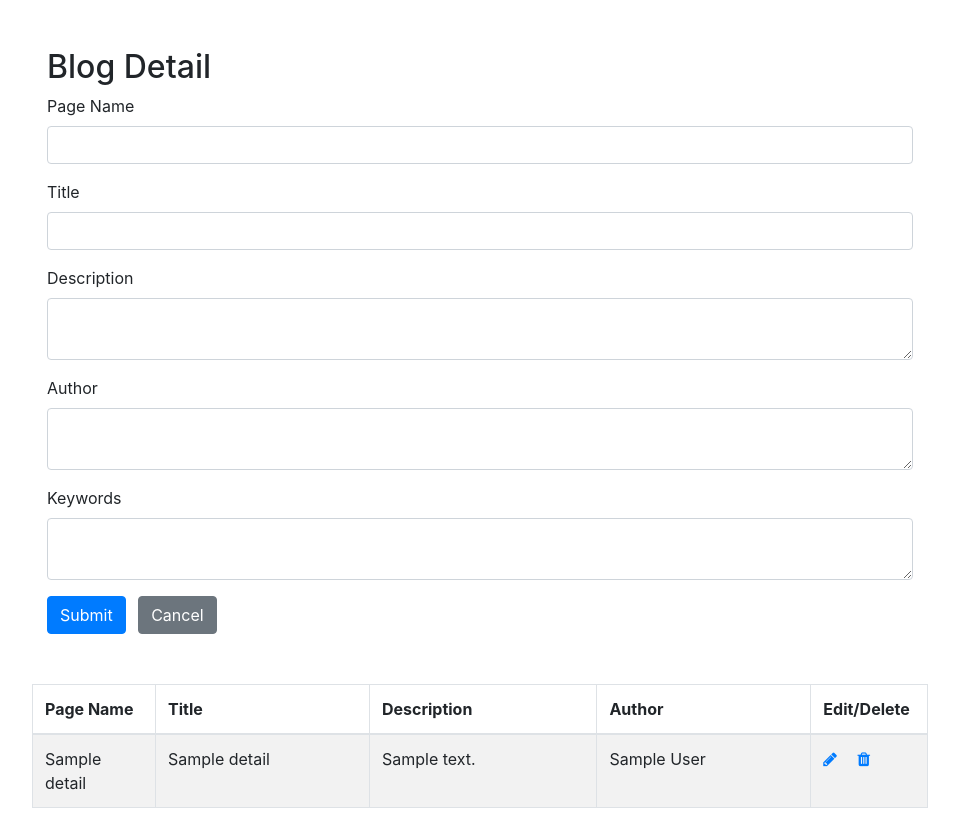
After one commit to preetu098/mitsafewebsite, a PHP site: page /admin/blogdetail.php in a window 1280 px wide. The commit adds this page. Shown: the whole page, without its empty margins (160-1119 px from the left). Run offline with PHP 8.4, Linux system fonts and the light colour scheme; tables that the repository leaves empty or names only in its code hold one stand-in row (values such as "Sample post").

Commit message:
have added

```diff
--- /dev/null
+++ b/admin/blogdetail.php
@@ -0,0 +1,166 @@
+<?php
+// Include config file
+require_once "../config.php";
+
+if(isset($_POST['btn_submit'])){
+
+    $pagename=$_POST['page_name'];
+    $title=$_POST['title'];
+    $description=$_POST['description'];
+    $author=$_POST['author'];
+    $keywords=$_POST['keywords'];
+
+    $edit_blog_id=$_POST['edit_blog_id'];
+
+    if(  $edit_blog_id==0){
+        $stmt_add= $pdo->prepare("INSERT INTO blog_details set page_name=:pn,title=:tl,description=:desc,author=:at,keywords=:kw");
+    }
+    else{
+        $stmt_add= $pdo->prepare("update blog_details set  page_name=:pn,title=:tl,description=:desc,author=:at ,keywords=:kw where id=:bid");
+        $stmt_add->bindParam(":bid",   $edit_blog_id);
+
+    }
+
+   $stmt_add->bindParam(":pn",   $pagename);
+   $stmt_add->bindParam(":tl",    $title);
+   $stmt_add->bindParam(":desc",    $description);
+   $stmt_add->bindParam(":at",     $author);
+   $stmt_add->bindParam(":kw",   $keywords);
+   $stmt_add->execute();
+
+
+}
+
+
+if(isset($_GET['del_id'])){
+
+    $del_id=$_GET['del_id'];
+
+    $stmt_del= $pdo->prepare("delete from blog_details where id=:delid");
+
+    $stmt_del->bindParam(":delid",$del_id);
+
+    $stmt_del->execute();
+
+}
+
+if(isset($_GET['edit_id'])){
+
+    $edit_id=$_GET['edit_id'];
+
+    $stmt_sel= $pdo->prepare("select * from blog_details where id=:editid");
+
+    $stmt_sel->bindParam(":editid",$edit_id);
+
+    $stmt_sel->execute();
+
+
+    $edit_blog_detail=    $stmt_sel->fetch(PDO::FETCH_ASSOC);
+
+
+}
+
+
+$stmt_blogs=$pdo->prepare("select * from blog_details");
+$stmt_blogs->execute();
+
+$all_blogs=$stmt_blogs->fetchAll(PDO::FETCH_ASSOC);
+
+
+?>
+
+<!DOCTYPE html>
+<html lang="en">
+<head>
+    <meta charset="UTF-8">
+    <title>Blog Detail</title>
+    <link rel="stylesheet" href="https://stackpath.bootstrapcdn.com/bootstrap/4.5.2/css/bootstrap.min.css">
+    <link rel="stylesheet" href="https://maxcdn.bootstrapcdn.com/font-awesome/4.7.0/css/font-awesome.min.css">
+    <script src="https://code.jquery.com/jquery-3.5.1.min.js"></script>
+    <script src="https://cdn.jsdelivr.net/npm/popper.js@1.16.1/dist/umd/popper.min.js"></script>
+    <script src="https://stackpath.bootstrapcdn.com/bootstrap/4.5.2/js/bootstrap.min.js"></script>
+    <style>
+        .wrapper{
+            width: 70%;
+            margin: 0 auto;
+        }
+        table tr td:last-child{
+            width: 120px;
+        }
+    </style>
+</head>
+<body>
+    <div class="wrapper">
+        <div class="container-fluid">
+            <div class="row">
+                <div class="col-md-12">
+                    <h2 class="mt-5">Blog Detail</h2>
+                    <form action="<?php echo htmlspecialchars($_SERVER["PHP_SELF"]); ?>" method="post">
+                    <input type="hidden" name="edit_blog_id"  value="<?php if(isset($edit_blog_detail)){ echo   $edit_blog_detail['id']; }else{ echo 0;}  ?>"  />
+                                            <div class="form-group">
+                            <label>Page Name</label>
+                            <input type="text" name="page_name" class="form-control"  value="<?php  if(isset($edit_blog_detail)){ echo $edit_blog_detail['page_name'] ; } ?>"  required>
+                        </div>
+                        <div class="form-group">
+                            <label>Title</label>
+                            <input type="text" name="title" class="form-control"   value="<?php  if(isset($edit_blog_detail)){ echo $edit_blog_detail['title'] ; } ?>"  required>
+                        </div>
+
+                        <div class="form-group">
+                            <label>Description</label>
+                            <textarea class="form-control"  name="description"   required ><?php  if(isset($edit_blog_detail)){ echo $edit_blog_detail['description'] ; } ?></textarea>
+                        </div>
+
+                        <div class="form-group">
+                            <label>Author</label>
+                            <textarea class="form-control"  name="author"   required ><?php  if(isset($edit_blog_detail)){ echo $edit_blog_detail['author'] ; } ?></textarea>
+                        </div>
+
+
+                        <div class="form-group">
+                            <label>Keywords</label>
+                            <textarea class="form-control"  name="keywords"   required ><?php  if(isset($edit_blog_detail)){ echo $edit_blog_detail['keywords'] ; } ?></textarea>
+                        </div>
+
+                        <input type="submit" name="btn_submit" class="btn btn-primary" value="Submit">
+                        <a href="blogdetail.php" class="btn btn-secondary ml-2">Cancel</a>
+                    </form>
+
+
+                </div>
+
+                <table class="table table-bordered table-striped" style="margin-top:50px;">
+                        <thead><th style="width:150px;">Page Name</th><th  style="width:300px;">Title</th><th   style="width:300px;">Description</th><th   style="width:300px;">Author</th><th>Edit/Delete</th></thead>
+
+                        <tbody>
+                            <?php
+
+                            foreach($all_blogs as $single_blog){
+                                ?>
+                                <tr>
+                                    <td><?php echo  $single_blog['page_name'];  ?></td>
+                                    <td><?php echo  $single_blog['title'];  ?></td>
+                                    <td><?php echo  $single_blog['description'];  ?></td>
+                                    <td><?php echo  $single_blog['author'];  ?></td>
+                                    <td>
+                                    <a href="blogdetail.php?edit_id=<?php echo  $single_blog['id'];  ?>" class="mr-3" title="Update Record"  ><span class="fa fa-pencil"></span></a>
+                                    <a onclick="return confirm('Are you sure to delete ?')" href="blogdetail.php?del_id=<?php echo  $single_blog['id'];  ?>" title="Delete Record" ><span class="fa fa-trash"></span></a>
+                                </td>
+                                </tr>
+
+
+
+                                <?php
+
+                               }
+
+
+                                ?>
+
+                        </tbody>
+                    </table>
+            </div>
+        </div>
+    </div>
+</body>
+</html>
--- a/config.php
+++ b/config.php
@@ -4,13 +4,26 @@ $host = $_SERVER['HTTP_HOST'];
 $con = "";
 
 
-// if($host == 'mitsafewebsite.modvent.com'){
-//     $con = mysqli_connect('localhost', 'raichand_website_user', '6zE65Ybr6iRLAYXX', 'raichand_website') or die('not connected');
-// }
-// else{
+if($host == 'mitsafewebsite.modvent.com'){
 
-//     $con = mysqli_connect('localhost', 'root', '', 'mitsafe_website') or die('not connected');
-// }
+
+    $db_server="localhost";
+    $db_name="modvent_mitsafewebsite";
+    $db_username='modvent_mitsafewebsite';
+    $db_password='modern@web23';
+
+}
+else{
+
+    $db_server="localhost";
+    $db_name="mitsafewebsite";
+    $db_username='root';
+    $db_password='';
+
+}
+
+
+
 
 define("EMAIL_HOST","smtp.gmail.com");
 define("EMAIL_USERNAME","modernt231@gmail.com");
@@ -21,4 +34,37 @@ define("EMAIL_FROMNAME","MIT SAFE");
 define("RECAPTCHA_SITEKEY","6LeCyz0kAAAAAEkL8-k7tZ3dzWkJ5oJj_UWPT7oM");
 define("RECAPTCHA_SECRETKEY","6LeCyz0kAAAAAHBpvk8WJDFsXqU35sg11YCTZgHP");
 
+
+try{
+    $pdo = new PDO("mysql:host=" . $db_server . ";dbname=" .$db_name, $db_username, $db_password);
+    // Set the PDO error mode to exception
+    $pdo->setAttribute(PDO::ATTR_ERRMODE, PDO::ERRMODE_EXCEPTION);
+} catch(PDOException $e){
+    die("ERROR: Could not connect. " . $e->getMessage());
+}
+
+
+function getPageBlogDetail($pdo,$pagename){
+
+    $stmt_sel=$pdo->prepare("select title,description,author,keywords from blog_details where page_name=:pname");
+
+    $stmt_sel->bindParam(":pname",$pagename);
+
+    $stmt_sel->execute();
+
+    $blog_detail=    $stmt_sel->fetch(PDO::FETCH_ASSOC);
+
+    if(empty(    $blog_detail)){
+        return array('title'=>'','description'=>'','author'=>'','keywords'=>'');
+    }
+
+
+    return  $blog_detail;
+
+
+}
+
+
+
+
 ?>
```
Also changed, not shown: layout/header.php (+12 -10 lines), admin/blog.php (added).
